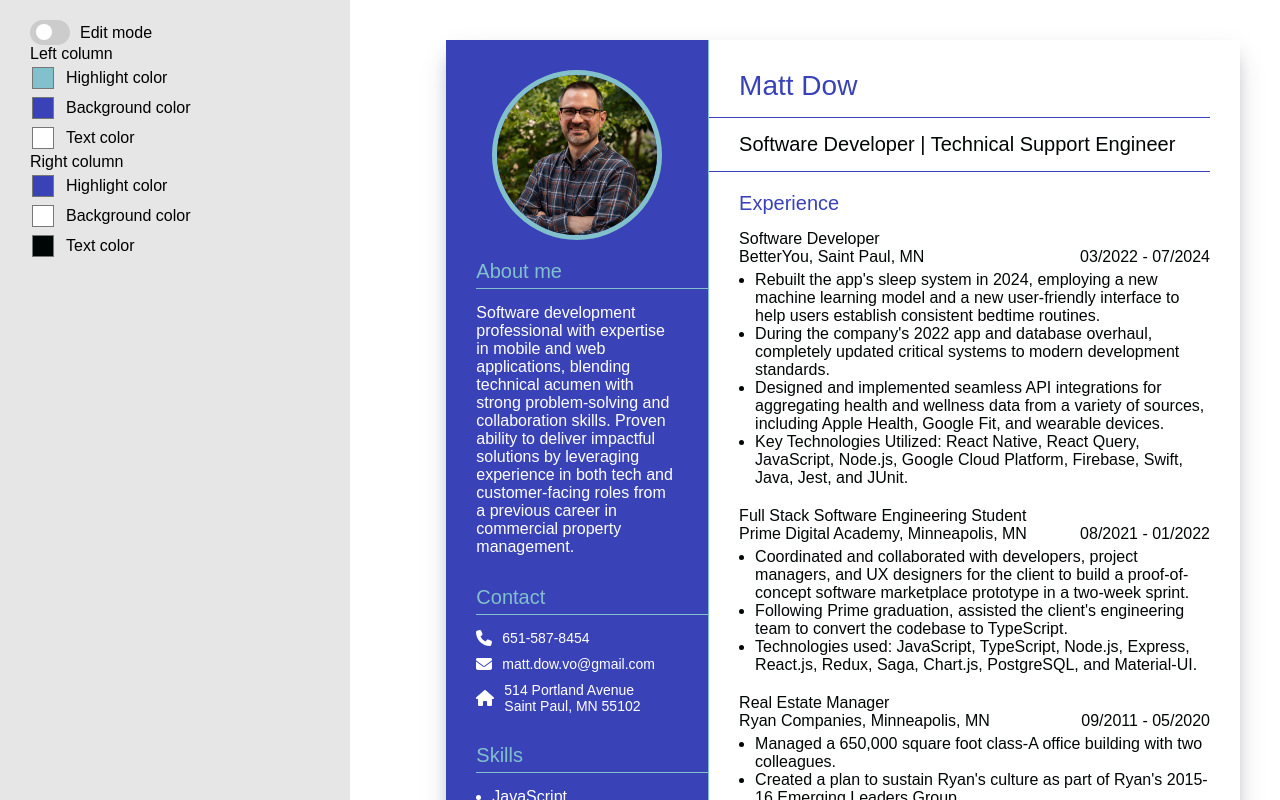
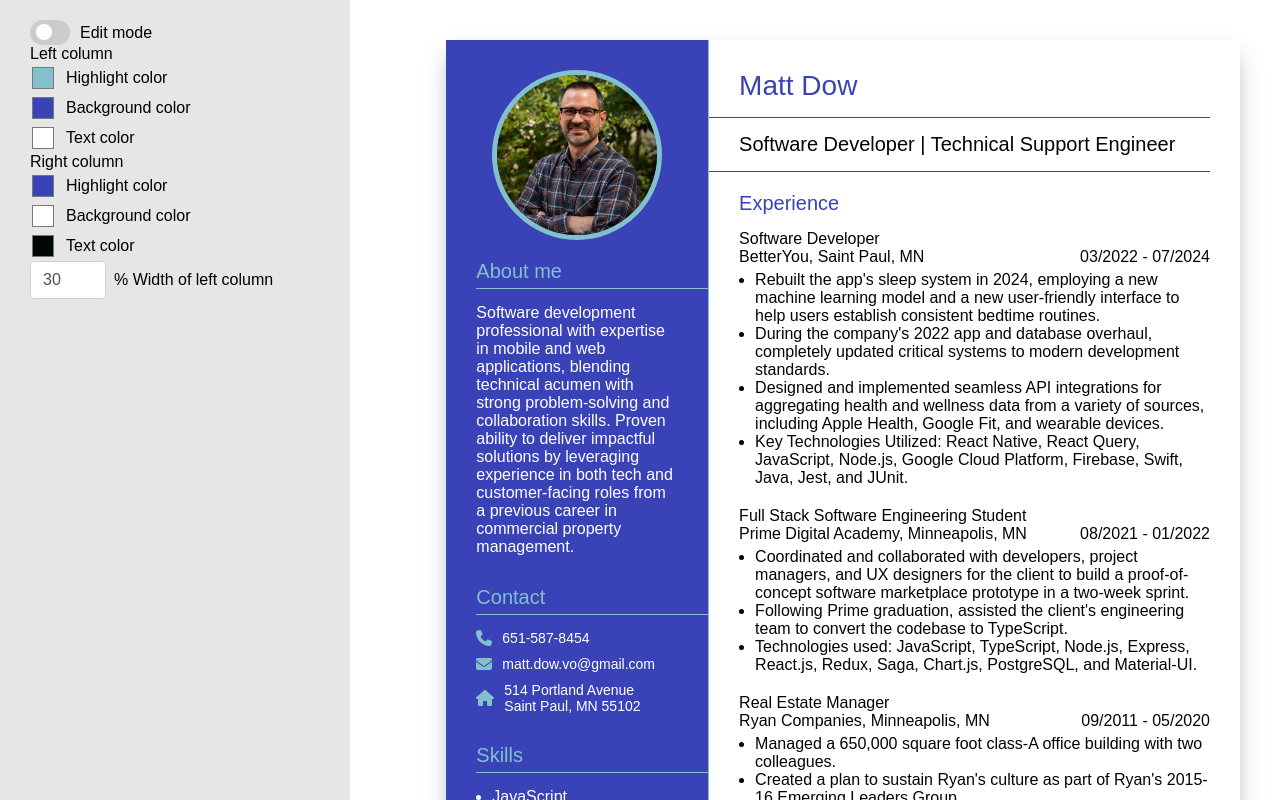
Before and after one commit to mattdow/web-resume, a Vue app in the folder matt-dow-resume-builder/: page / in a window 1280 px wide. Shown: the top 800 px of the page. Built offline with nearby package versions, Linux system fonts and the light colour scheme.

Commit message:
Create percentage width adjustment input component

```diff
--- a/matt-dow-resume-builder/src/App.vue
+++ b/matt-dow-resume-builder/src/App.vue
@@ -35,6 +35,14 @@
         label="Text color"
         :default-color="colors.right.text"
         @color-changed="colors.right.text = $event"
+        :current-value="widthLeft"
+      />
+      <PercentageInput
+        label="Width of left column"
+        :min="20"
+        :max="80"
+        :currentValue="widthLeft"
+        @percentage-changed="widthLeft = $event"
       />
     </Sidebar>
     <div
@@ -43,7 +51,7 @@
       :class="{'edit-off': !editing}"
       :style="cssVariables"
     >
-      <div class="left-col">
+      <div class="left-col" :style="{width: percentageWidthLeft}">
         <ResumeSection>
           <img :src="imageUrl" class="profile-pic" alt="profile picture">
           <SectionHeadline
@@ -68,6 +76,7 @@
             :contactInfo="contactInfo"
             :editing="editing"
             @edit="updateNestedProperty"
+            :icon-color="colors.left.highlight"
           />
         </ResumeSection>
         <ResumeSection>
@@ -257,6 +266,7 @@ import EditButtons from './components/EditButtons.vue';
 import EditToggle from './components/EditToggle.vue';
 import Sidebar from './components/Sidebar.vue';
 import ColorInput from './components/ColorInput.vue';
+import PercentageInput from './components/PercentageInput.vue';
 export default {
   components: {
     ResumeSection,
@@ -266,6 +276,7 @@ export default {
     EditButtons,
     Sidebar,
     ColorInput,
+    PercentageInput,
   },
   data() {
     return {
@@ -339,6 +350,9 @@ export default {
         },
       ],
       editing: false,
+      widthLeft: 30,
+      imageShape: "round",
+      headlineWeight: "400",
     }
   },
   computed: {
@@ -351,6 +365,9 @@ export default {
         '--background-color-right': this.colors.right.background,
         '--text-color-right': this.colors.right.text
       }
+    },
+    percentageWidthLeft() {
+      return this.widthLeft + "%";
     }
   },
   methods: {
--- a/matt-dow-resume-builder/src/assets/main.css
+++ b/matt-dow-resume-builder/src/assets/main.css
@@ -25,7 +25,6 @@ body {
   background-color: var(--background-color-left);
   color: var(--text-color-left);
   border-right: 1px solid var(--highlight-color-left);
-  width: 30%;
   padding: 30px;
 }
 
@@ -86,3 +85,18 @@ body {
   background-color: #cacaca71;
   padding: 2px;
 }
+
+.custom-input {
+  padding: 6px 12px;
+  background-color: #fff;
+  border: 1px solid #ced4da;
+  color: #495057;
+  border-radius: 4px;
+  font-size: 16px;
+  line-height: 24px;
+}
+
+input:focus {
+  outline-color: #82c0cc;
+  border-color: #82c0cc;
+}
--- a/matt-dow-resume-builder/src/components/Contact.vue
+++ b/matt-dow-resume-builder/src/components/Contact.vue
@@ -5,7 +5,7 @@
         xmlns="http://www.w3.org/2000/svg"
         height="16"
         width="16"
-        fill="#fff"
+        :fill="iconColor"
         viewBox="0 0 512 512">
         <!--!Font Awesome Free 6.5.1 by @fontawesome - https://fontawesome.com License - https://fontawesome.com/license/free Copyright 2023 Fonticons, Inc. -->
         <path
@@ -23,7 +23,7 @@
         xmlns="http://www.w3.org/2000/svg"
         height="16"
         width="16"
-        fill="#fff"
+        :fill="iconColor"
         viewBox="0 0 512 512">
         <!--!Font Awesome Free 6.5.1 by @fontawesome - https://fontawesome.com License - https://fontawesome.com/license/free Copyright 2023 Fonticons, Inc. -->
         <path
@@ -41,7 +41,7 @@
         xmlns="http://www.w3.org/2000/svg"
         height="16"
         width="18"
-        fill="#fff"
+        :fill="iconColor"
         viewBox="0 0 576 512">
         <!--!Font Awesome Free 6.5.1 by @fontawesome - https://fontawesome.com License - https://fontawesome.com/license/free Copyright 2023 Fonticons, Inc. -->
         <path
@@ -67,7 +67,11 @@
       "editing": {
         type: Boolean,
         default: true
-        }
+      },
+      "iconColor": {
+        type: String,
+        default: "#ffffff",
+      },
     },
   }
 </script>
--- /dev/null
+++ b/matt-dow-resume-builder/src/components/PercentageInput.vue
@@ -0,0 +1,51 @@
+<template>
+  <label>
+    <input
+      class="custom-input"
+      type="number"
+      :min="min"
+      :max="max"
+      :value="currentValue"
+      @change="$emit('percentageChanged', $event.target.value)"
+    >
+    % {{  label  }}
+  </label>
+
+</template>
+
+<script>
+  export default {
+    props: {
+      label: {
+        type: String,
+      },
+      min: {
+        type: Number,
+        default: 0
+      },
+      max: {
+        type: Number,
+        default: 100
+      },
+      currentValue: {
+        type: Number,
+        default: 0,
+      }
+    }
+  }
+
+</script>
+
+<style scoped>
+  label {
+    display: flex;
+    align-items: center;
+  }
+
+  input {
+    width: 50px;
+    margin-right: 8px;
+    display: block;
+  }
+
+</style>
```
Also changed, not shown: matt-dow-resume-builder/src/components/SelectInput.vue (added, +8 -0 lines). Lines whose indentation alone changed are shown as unchanged.
